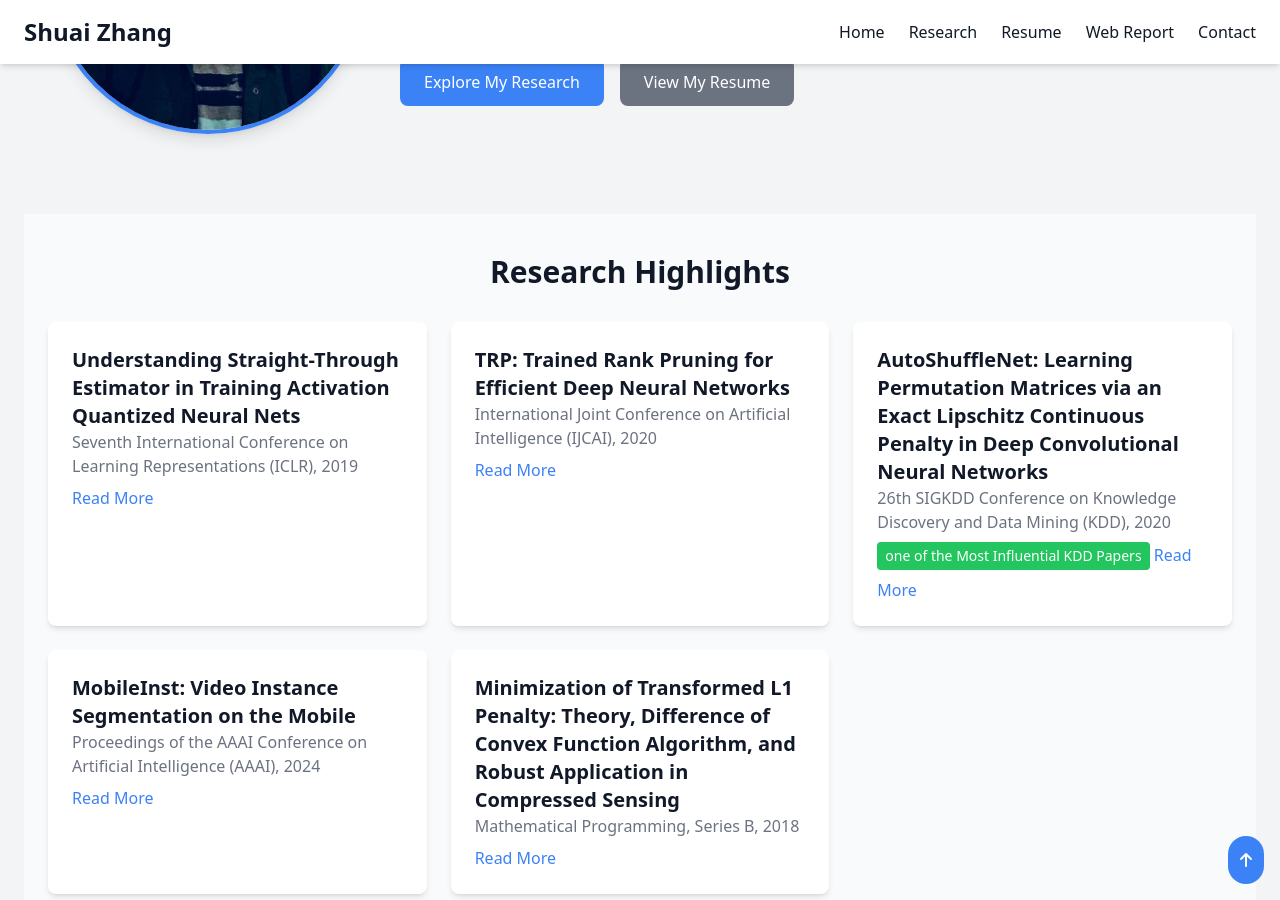
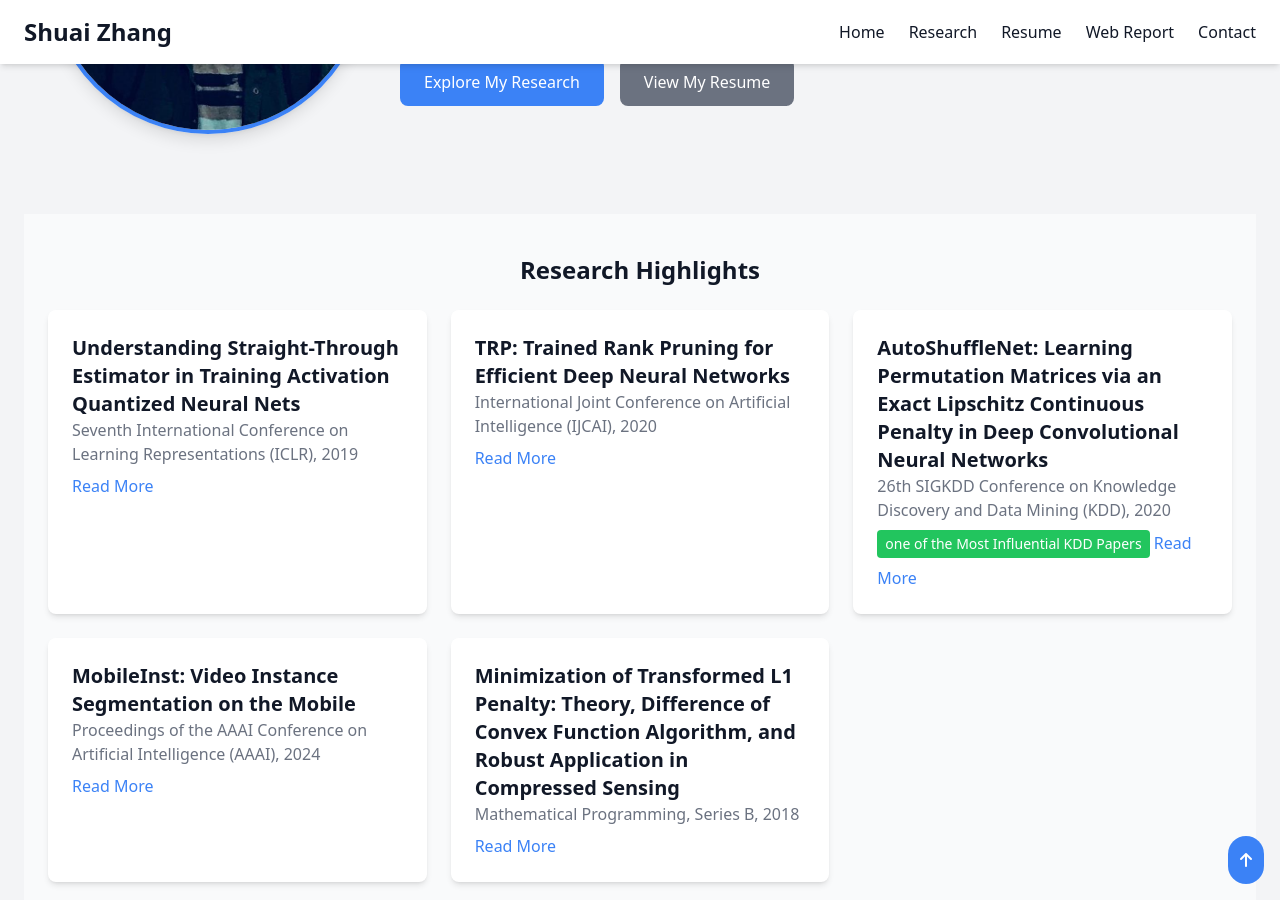
Before and after one commit to zsivine/zsivine.github.io, a Jekyll site: the page built from index.html, in a window 1280 px wide and 900 px high, scrolled down 394 px. Built offline with Jekyll 4.4.1, drawn with Linux system fonts in a browser that asks for light colours; nearby versions of some CDN libraries; the list of posts is cut into pages by our own code.

Commit message:
update RD highlights

```diff
--- a/index.html
+++ b/index.html
@@ -51,7 +51,7 @@ layout: page
 
     <!-- Research Section -->
     <section id="research" class="container mx-auto px-6 py-10 bg-gray-50 dark:bg-gray-800">
-      <h2 class="text-3xl font-bold mb-8 text-center">Research Highlights</h2>
+      <h2 class="text-2xl font-bold mb-6 text-center">Research Highlights</h2>
       <div class="grid grid-cols-1 md:grid-cols-2 lg:grid-cols-3 gap-6">
 
         <div class="bg-white dark:bg-gray-700 p-6 rounded-lg shadow-md hover:shadow-lg transition-shadow animate-fade-in">
```
